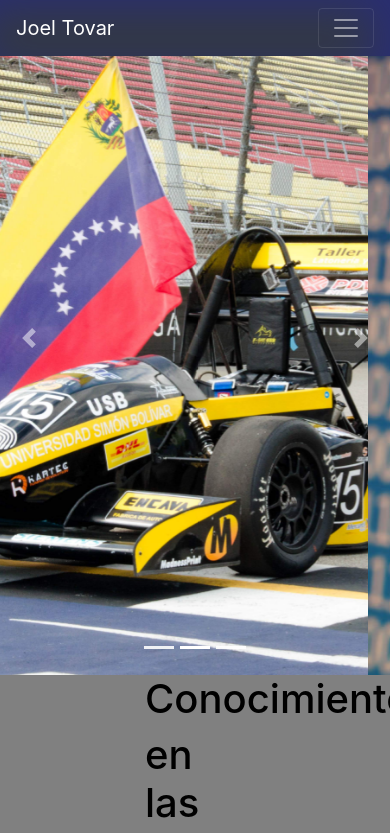
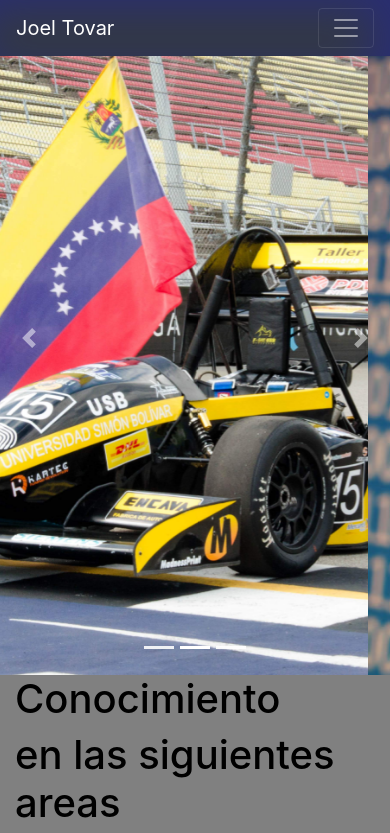
Before and after one commit to machanic16/cv, a React (Create React App) app: page / in a window 390 px wide. Shown: the top 833 px of the page. Built offline with nearby package versions, Linux system fonts and the light colour scheme.

Commit message:
se arreglo el responsive

```diff
--- a/src/components/CardList.js
+++ b/src/components/CardList.js
@@ -11,7 +11,7 @@
             <div className="CardList" id="conocimientos">
                 <div className="container-fluid">
                     <div className="row justify-content-center">
-                        <div className="col-4 col-tittle">
+                        <div className="col-md-4 col-tittle description">
                             <h1>Conocimiento </h1><h1>en las siguientes areas</h1>
                         </div>
                     </div>
--- a/src/components/NavBar.js
+++ b/src/components/NavBar.js
@@ -20,7 +20,7 @@
                         <li className="nav-item">
                             <a className="nav-link" href="#">Actividades</a>
                         </li>
-                        {/* <li className="nav-item dropdown">
+                        <li className="nav-item dropdown">
                             <a className="nav-link dropdown-toggle" href="#" id="navbarDropdownMenuLink" role="button" data-toggle="dropdown" aria-haspopup="true" aria-expanded="false">
                             Dropdown link
                             </a>
@@ -29,7 +29,7 @@
                             <a className="dropdown-item" href="#">Another action</a>
                             <a className="dropdown-item" href="#">Something else here</a>
                             </div>
-                        </li> */}
+                        </li>
                         </ul>
                     </div>
                 </header>
--- a/src/components/styles/CardList.css
+++ b/src/components/styles/CardList.css
@@ -4,6 +4,10 @@
 h1{
     color: black;
 }
+
+.col-md h1{
+    font-size: 1.5em;
+}
 .skils-list{
     background: linear-gradient(90deg, #1c3643 0, #273b47 25%, #1e5372);
     border-radius: 5px;
--- a/src/components/styles/Carrousel.css
+++ b/src/components/styles/Carrousel.css
@@ -1,5 +1,6 @@
 .carousel-item img{
     height: 80vh;
+    width: 100%;
     object-fit: cover;
 }
 
```
